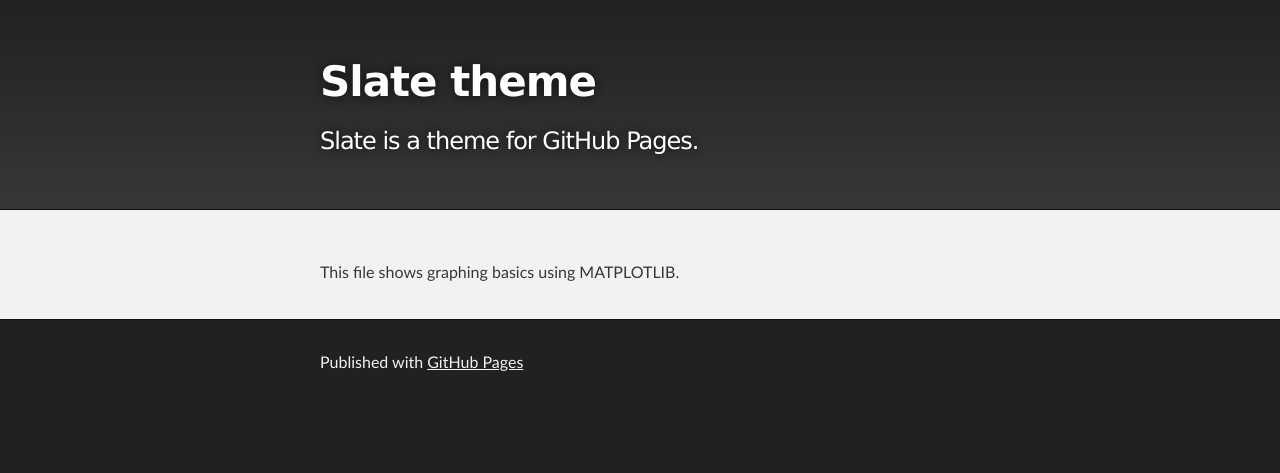
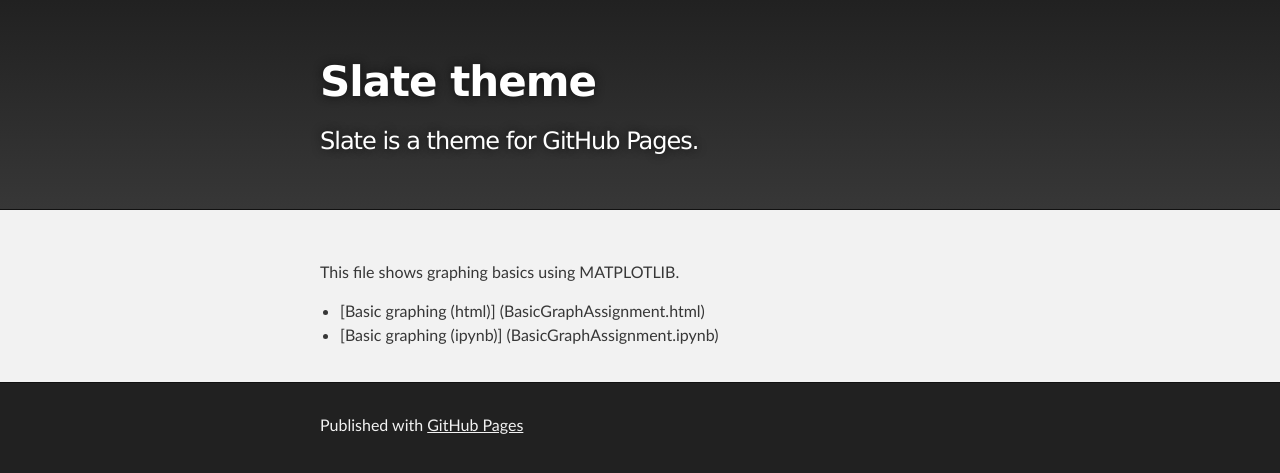
Before and after one commit to pete8551/pete8551.github.io, a Jekyll site: the page built from Graph Basics/index.md, in a window 1280 px wide. Shown: the top 473 px of the page. Built offline with Jekyll 4.4.1, drawn with Linux system fonts in a browser that asks for light colours; our own code applies the rules of GitHub Pages for plain Markdown files.

Commit message:
Update index.md

```diff
--- a/Graph Basics/index.md
+++ b/Graph Basics/index.md
@@ -4,3 +4,5 @@ Description: Content for CTBA
 ---
 
 This file shows graphing basics using MATPLOTLIB.
+- [Basic graphing (html)] (BasicGraphAssignment.html)
+- [Basic graphing (ipynb)] (BasicGraphAssignment.ipynb)
```
